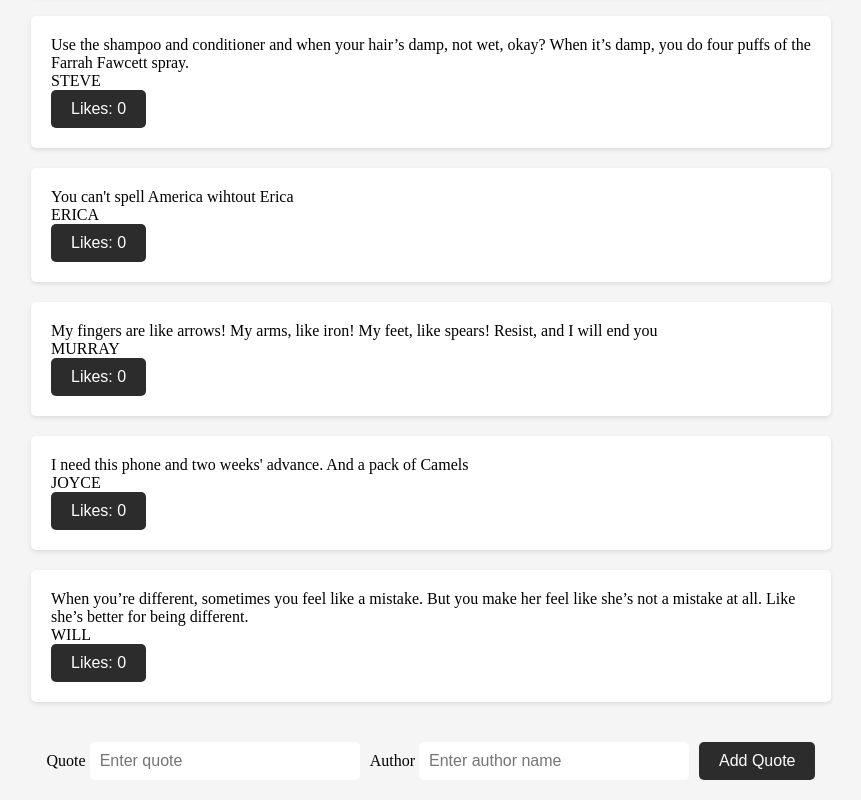
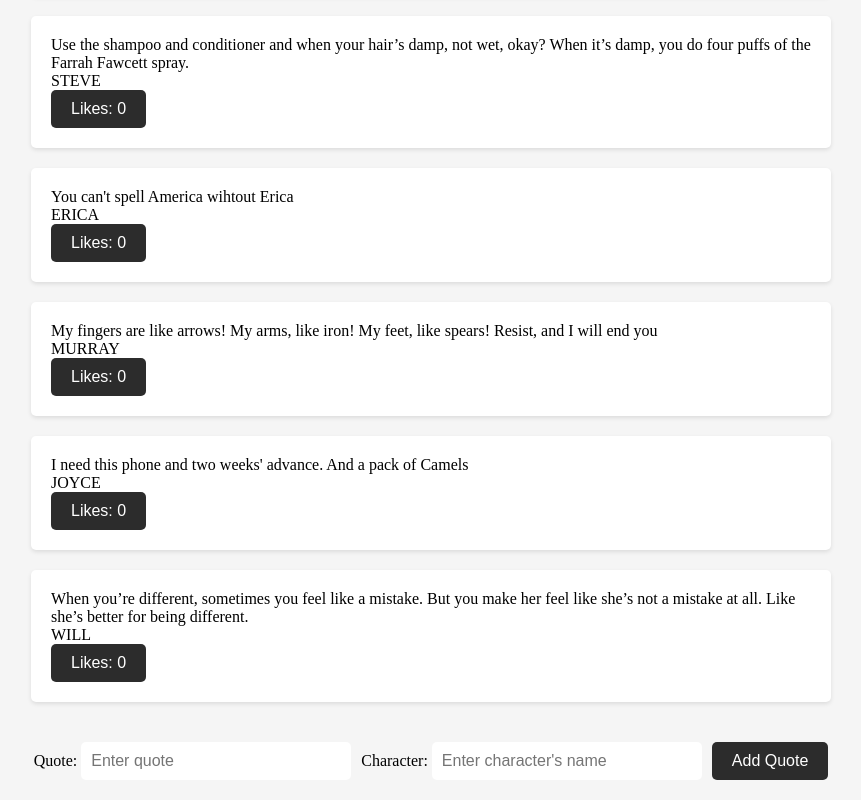
Before and after one commit to mwendwamark/phase-1-project, a website: page index.html in a window 1280 px wide. Shown: the part 1688-2488 px from the top of the page, without its empty margins (209-1070 px from the left). Drawn offline with Linux system fonts and the light colour scheme.

Commit message:
almost done

```diff
--- a/index.html
+++ b/index.html
@@ -31,12 +31,12 @@
         <div class="col-md-6">
           <form>
             <div class="form-group">
-              <label for="quote-input">Quote</label>
+              <label for="quote-input">Quote:</label>
               <input type="text" class="form-control" id="quote-input" placeholder="Enter quote">
             </div>
             <div class="form-group">
-              <label for="author-input">Author</label>
-              <input type="text" class="form-control" id="author-input" placeholder="Enter author name">
+              <label for="author-input">Character:</label>
+              <input type="text" class="form-control" id="author-input" placeholder="Enter character's name">
             </div>
             <button type="submit" class="btn btn-primary">Add Quote</button>
           </form>
--- a/script.js
+++ b/script.js
@@ -153,7 +153,7 @@ quotes.quotes.forEach(quote => {
     quoteText.classList.add('blockquote');
 
     const quoteQuote = document.createElement('p');
-    quoteQuote.classList.add('mb-0');
+    // quoteQuote.classList.add('mb-0');
     quoteQuote.textContent = quote.quote;
 
     const quoteAuthor = document.createElement('footer');
```
